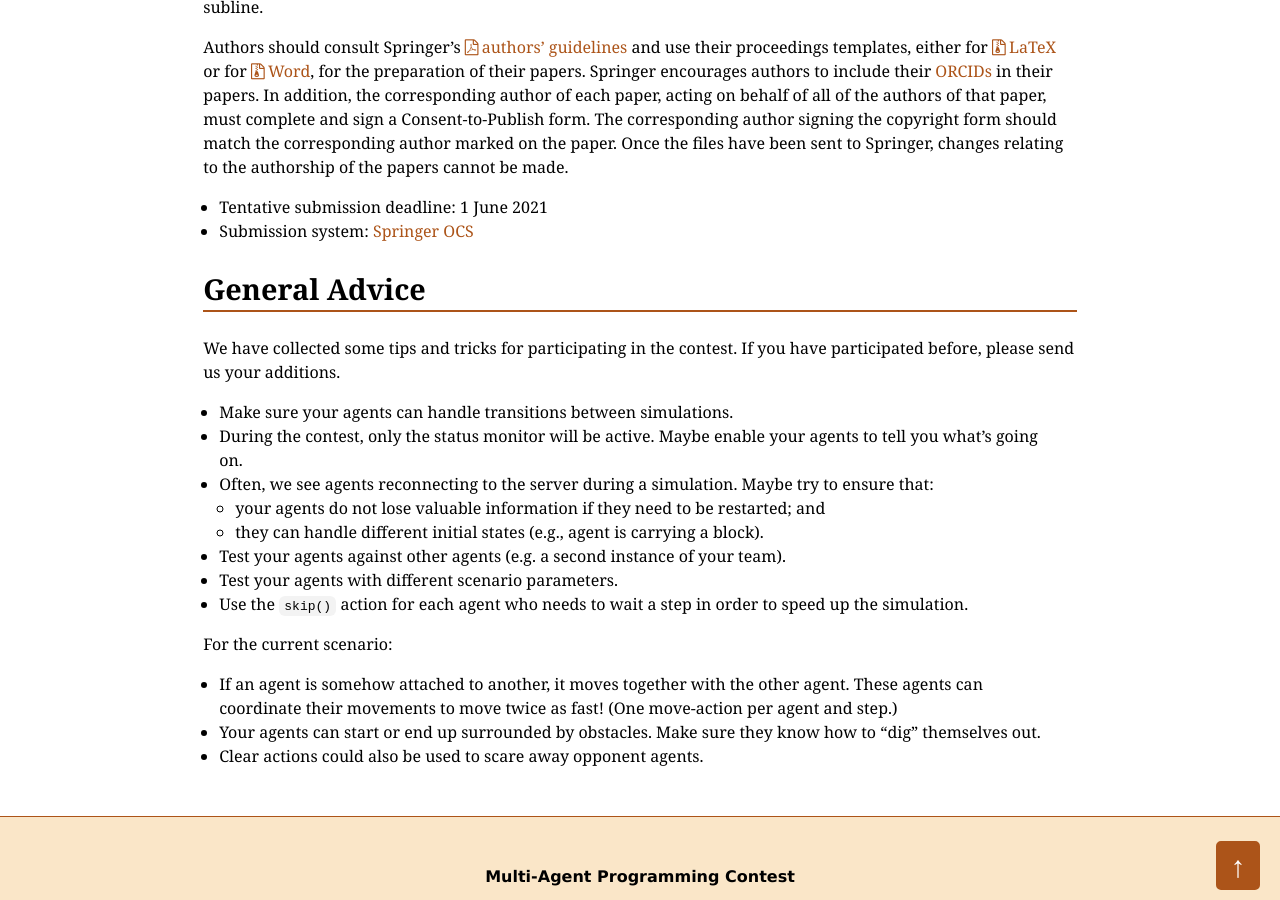
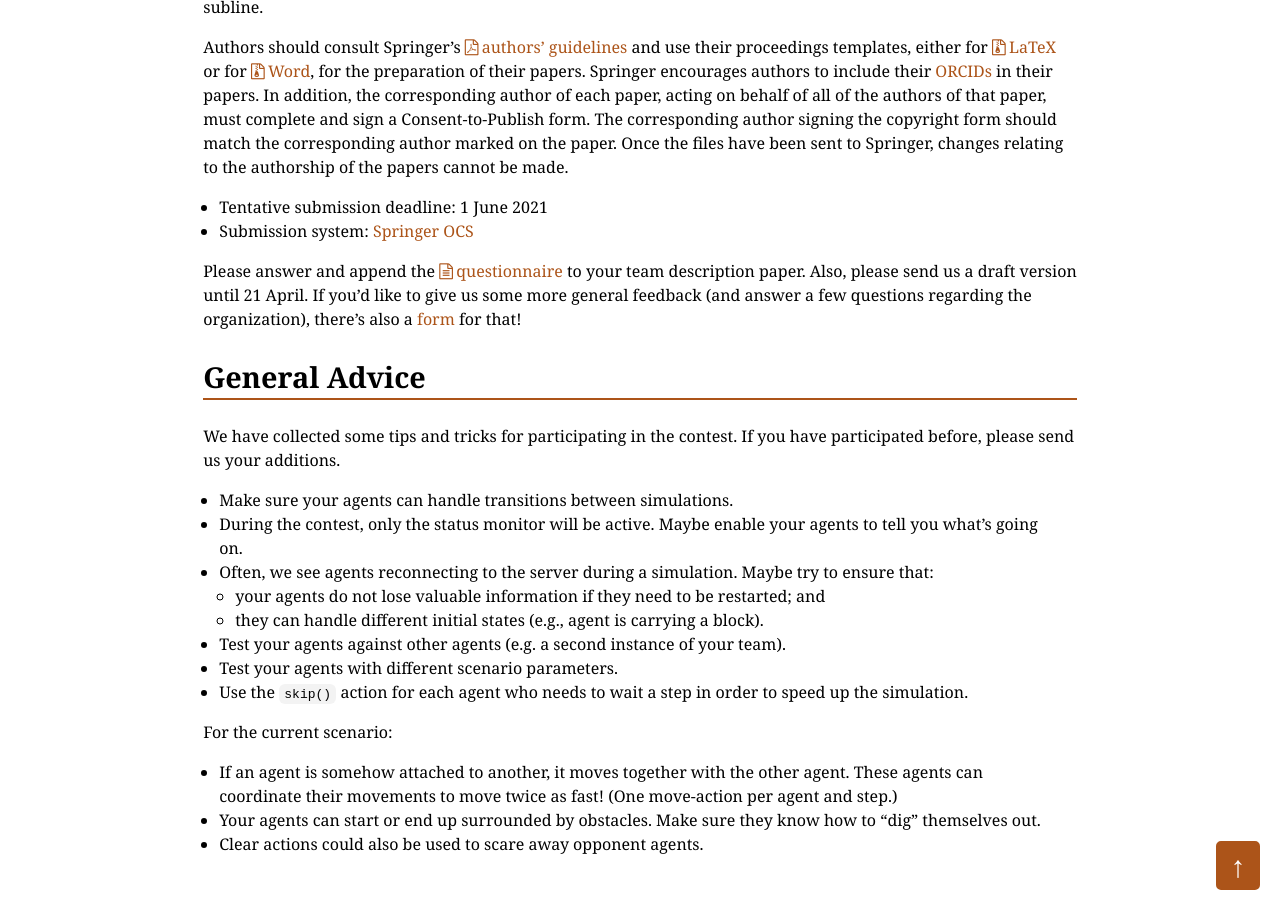
Before and after one commit to agentcontest/agentcontest.github.io, a Jekyll site: the page built from 2020/index.md, in a window 1280 px wide and 900 px high, scrolled down 4967 px. Built offline with Jekyll 4.4.1, drawn with Linux system fonts in a browser that asks for light colours.

Commit message:
add questionnaire and form

```diff
--- a/2020/index.md
+++ b/2020/index.md
@@ -166,6 +166,9 @@ Authors should consult Springer’s [authors’ guidelines](ftp://ftp.springerna
 - Tentative submission deadline: 1 June 2021
 - Submission system: [Springer OCS](https://ocs.springer.com/ocs/en/home/MAPC2020)
 
+Please answer and append the [questionnaire](questionnaire.tex) to your team description paper. Also, please send us a draft version until 21 April.
+If you'd like to give us some more general feedback (and answer a few questions regarding the organization), there's also a [form](https://forms.gle/YaSBVaHZm9dvDn7v8) for that!
+
 General Advice
 --------------
 
```
Also changed, not shown: 1 other file.
